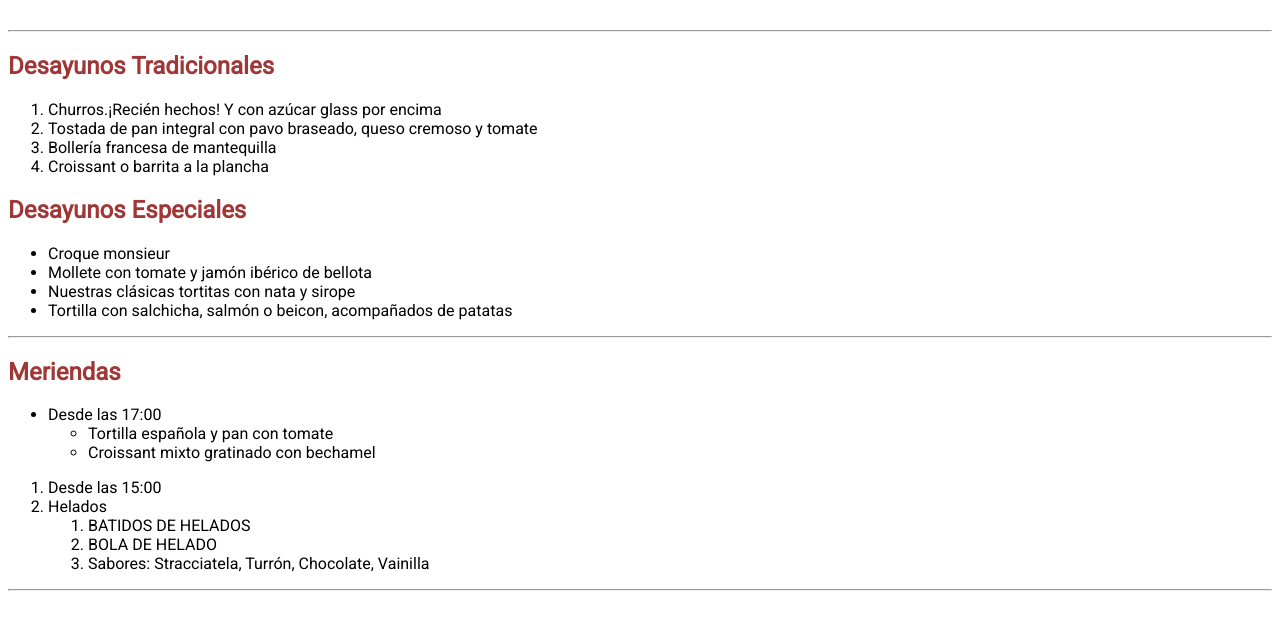
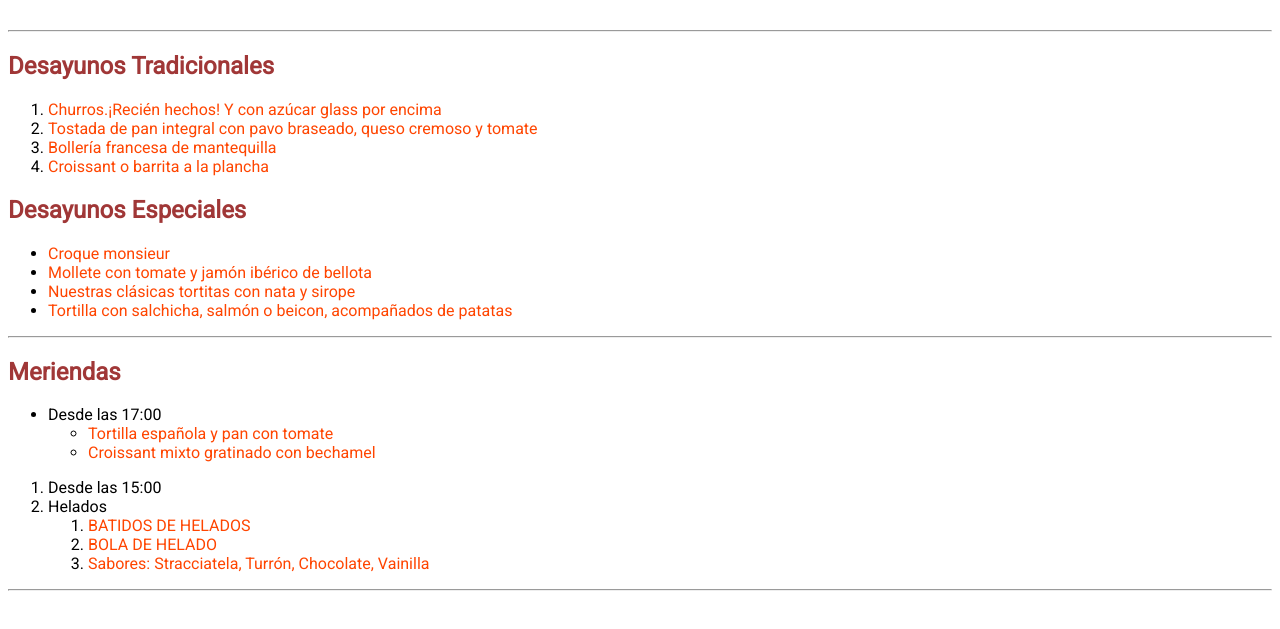
Before and after one commit to Ximoromero5/Practica8, a plain HTML site: page index.html in a window 1280 px wide. Shown: the part 95-724 px from the top of the page. Drawn offline with Linux system fonts and the light colour scheme.

Commit message:
cambiooos

```diff
--- a/index.html
+++ b/index.html
@@ -31,20 +31,19 @@
     <hr>
     <h2 class="tit2">desayunos tradicionales</h2>
     <ol>
-        <p class="parr">
-        <li>Churros.¡Recién hechos! Y con azúcar glass por encima</li>
-        <li>Tostada de pan integral con pavo braseado, queso cremoso y tomate</li>
-        <li>Bollería francesa de mantequilla</li>
-        <li>Croissant o barrita a la plancha</li>
-        </p>
+
+        <li><span class="parr">Churros.¡Recién hechos! Y con azúcar glass por encima</span></li>
+        <li><span class="parr">Tostada de pan integral con pavo braseado, queso cremoso y tomate</span></li>
+        <li><span class="parr">Bollería francesa de mantequilla</span></li>
+        <li><span class="parr">Croissant o barrita a la plancha</span></li>
     </ol>
     <h2 class="tit2">desayunos especiales</h2>
     <ul>
         <p class="parr">
-        <li>Croque monsieur</li>
-        <li>Mollete con tomate y jamón ibérico de bellota</li>
-        <li>Nuestras clásicas tortitas con nata y sirope</li>
-        <li>Tortilla con salchicha, salmón o beicon, acompañados de patatas</li>
+        <li><span class="parr">Croque monsieur</span></li>
+        <li><span class="parr">Mollete con tomate y jamón ibérico de bellota</span></li>
+        <li><span class="parr">Nuestras clásicas tortitas con nata y sirope</span></li>
+        <li><span class="parr">Tortilla con salchicha, salmón o beicon, acompañados de patatas</span></li>
         </p>
     </ul>
     <hr>
@@ -52,8 +51,8 @@
     <ul>
         <li>Desde las 17:00
             <ul>
-                <li>Tortilla española y pan con tomate</li>
-                <li>Croissant mixto gratinado con bechamel</li>
+                <li><span class="parr">Tortilla española y pan con tomate</span></li>
+                <li><span class="parr">Croissant mixto gratinado con bechamel</span></li>
             </ul>
         </li>
     </ul>
@@ -62,9 +61,9 @@
         <li>
             Helados
             <ol>
-                <li>BATIDOS DE HELADOS</li>
-                <li>BOLA DE HELADO</li>
-                <li>Sabores: Stracciatela, Turrón, Chocolate, Vainilla</li>
+                <li><span class="parr">BATIDOS DE HELADOS</span></li>
+                <li><span class="parr">BOLA DE HELADO</span></li>
+                <li><span class="parr">Sabores: Stracciatela, Turrón, Chocolate, Vainilla</span></li>
             </ol>
         </li>
     </ol>
```
